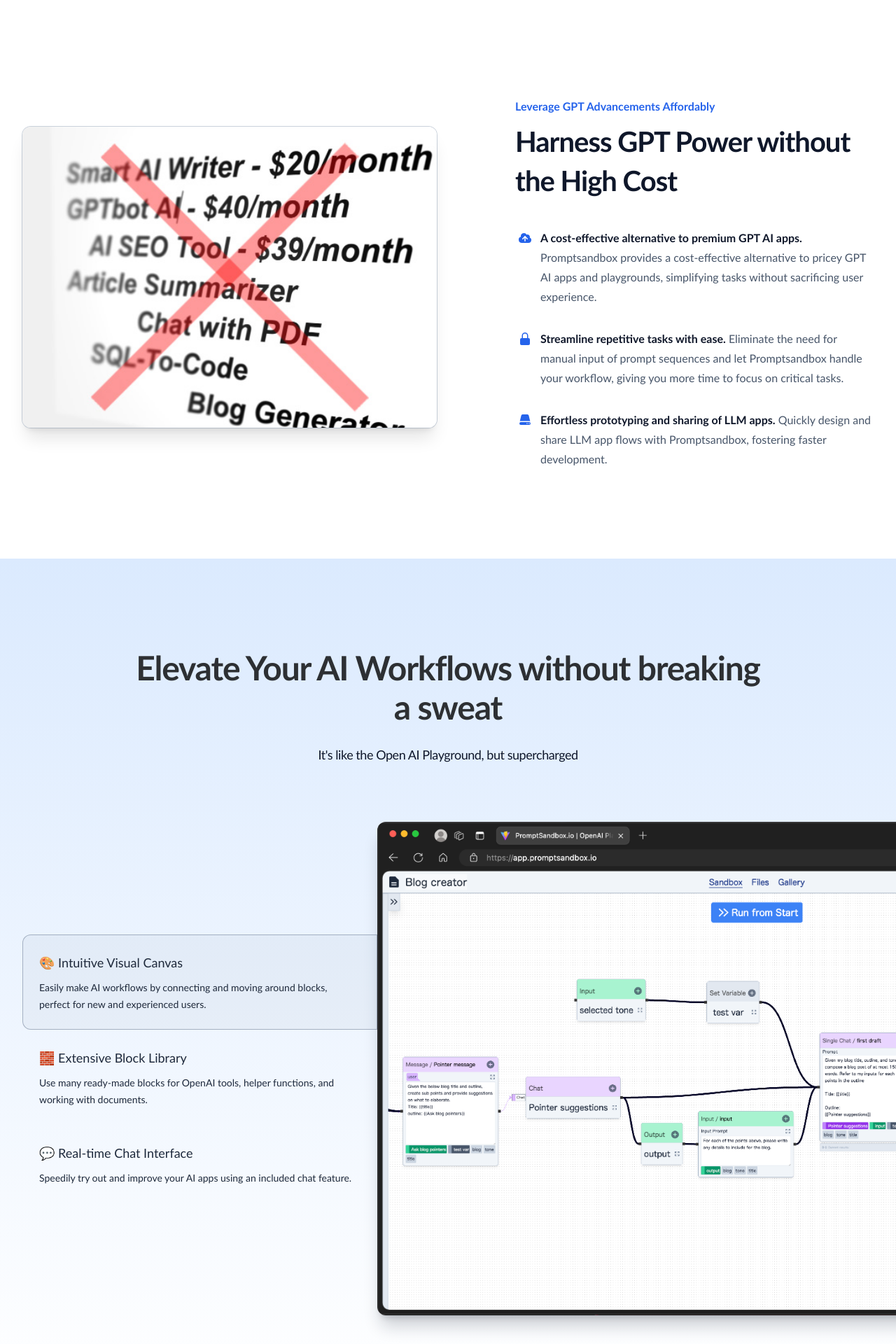
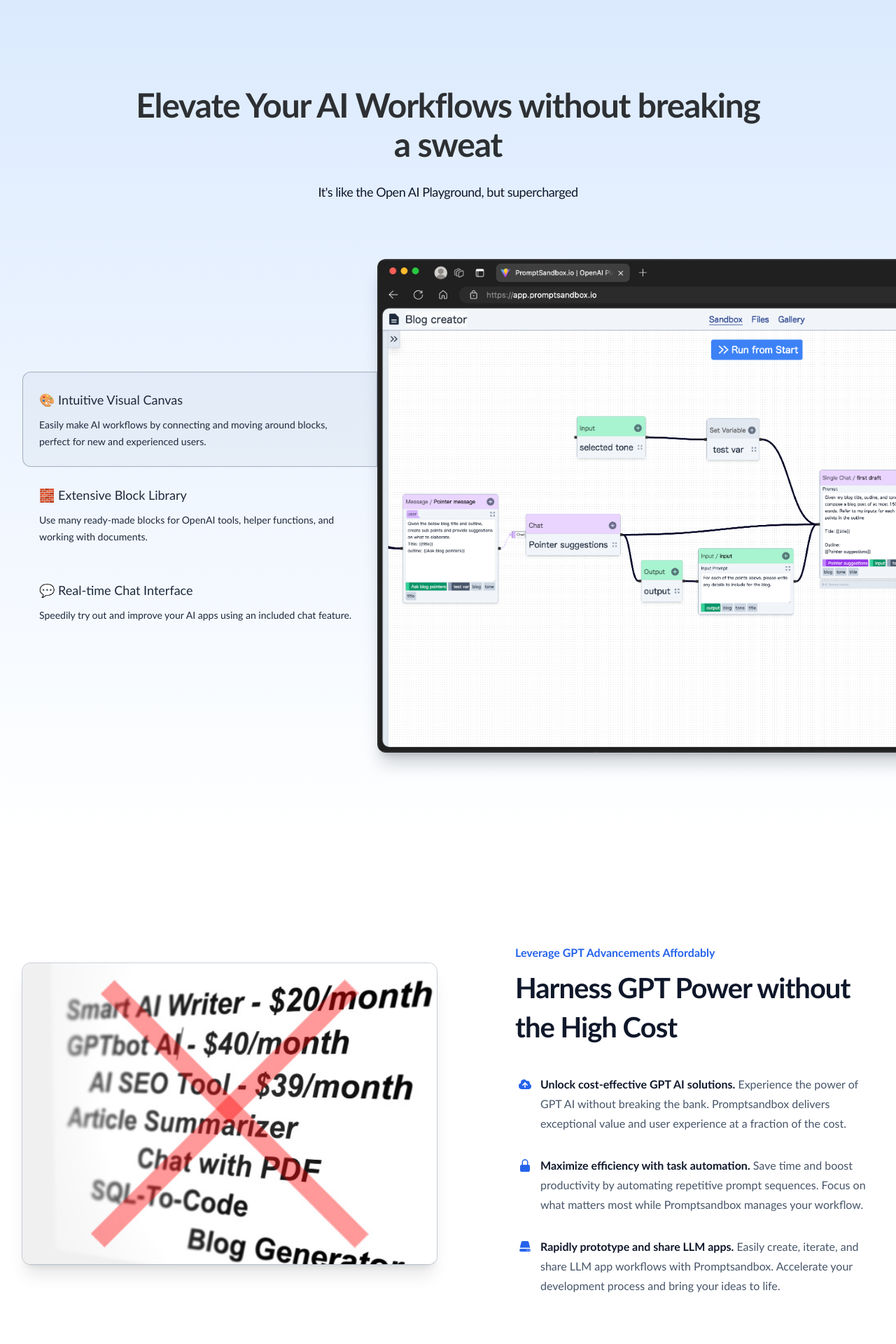
Before and after one commit to Promptsandbox-io/landing, a Next.js app: page / in a window 1280 px wide. Shown: the part 1460-3380 px from the top of the page at 70% size. Built offline with nearby package versions, Linux system fonts and the light colour scheme.

Commit message:
modify copy + ordering

```diff
--- a/src/components/ProblemAgitation.jsx
+++ b/src/components/ProblemAgitation.jsx
@@ -10,19 +10,18 @@ import screenshot from '@/images/screenshots/3d-screenshot.jpg'
 
 const features = [
   {
-    name: 'A cost-effective alternative to premium GPT AI apps.',
-    description: `Promptsandbox provides a cost-effective alternative to pricey GPT AI apps and playgrounds, simplifying tasks without sacrificing user experience.`,
+    name: 'Unlock cost-effective GPT AI solutions.',
+    description: `Experience the power of GPT AI without breaking the bank. Promptsandbox delivers exceptional value and user experience at a fraction of the cost.`,
     icon: CloudArrowUpIcon,
   },
   {
-    name: 'Streamline repetitive tasks with ease.',
-    description: `Eliminate the need for manual input of prompt sequences and let Promptsandbox handle your workflow, giving you more time to focus on critical tasks.`,
+    name: 'Maximize efficiency with task automation.',
+    description: `Save time and boost productivity by automating repetitive prompt sequences. Focus on what matters most while Promptsandbox manages your workflow.`,
     icon: LockClosedIcon,
   },
   {
-    name: 'Effortless prototyping and sharing of LLM apps.',
-    description: `Quickly design and share LLM app flows with
-      Promptsandbox, fostering faster development.`,
+    name: 'Rapidly prototype and share LLM apps.',
+    description: `Easily create, iterate, and share LLM app workflows with Promptsandbox. Accelerate your development process and bring your ideas to life.`,
     icon: ServerIcon,
   },
 ]
--- a/src/pages/index.jsx
+++ b/src/pages/index.jsx
@@ -25,8 +25,8 @@ export default function Home() {
       <main>
         <Hero />
         <DemoSteps />
+        <PrimaryFeatures />
         <ProblemAgitation />
-        <PrimaryFeatures />
         {/* <SecondaryFeatures /> */}
         <CallToAction />
         <Faqs />
```
